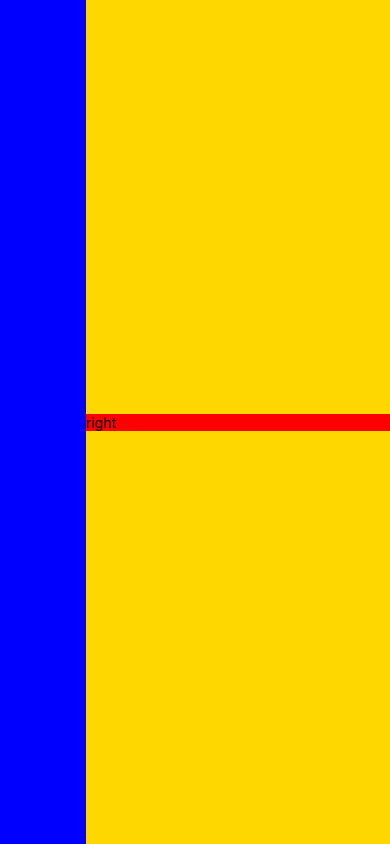
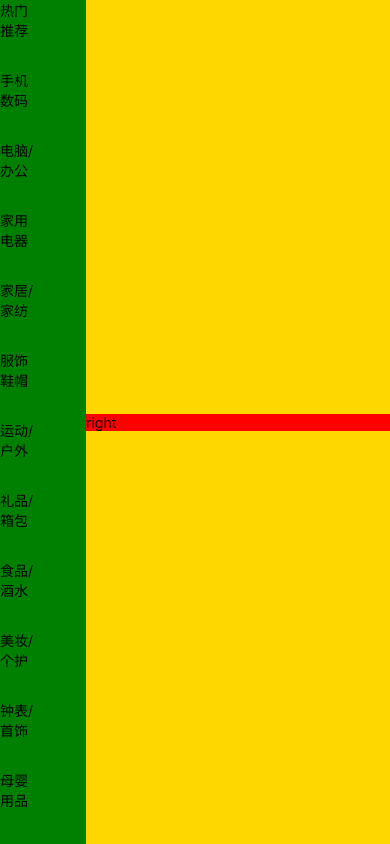
Before and after one commit to ShiYuanjun-Tim/rn2wxVerify, a React Native app: screen / in a window 390 px wide. Built offline with nearby package versions, Linux system fonts and the light colour scheme; no server answers.

Commit message:
some change

```diff
--- a/src/page/catalogHomeExample/data.js
+++ b/src/page/catalogHomeExample/data.js
@@ -1,4 +1,4 @@
-import Sign from "../sign"
+// import Sign from "../sign"
 import 'whatwg-fetch'
 
 const parentCatalogList= "https://mapi.wanlitong.com/mobileapi/m2s/catalog/parentCatalogList.do"
@@ -44,7 +44,7 @@ if(process.env.TARO_ENV === 'weapp') {
     return new Promise((res,rej)=>{
 
       data = Object.assign({},temp,data,{reqTime: Date.now()})
-      data.sign = Sign(data)
+      // data.sign = Sign(data)
 
       wx.request({
         url: parentCatalogList,
@@ -64,7 +64,7 @@ if(process.env.TARO_ENV === 'weapp') {
 
 export function getParentCatalogList(){
 
-  return fetch(parentCatalogList , {
+  /* return fetch(parentCatalogList , {
     method: 'POST',
     headers:{
       ['content-type']: 'application/x-www-form-urlencoded'
@@ -87,5 +87,11 @@ export function getParentCatalogList(){
     return data.json()
   }).catch(err=>{
     console.log('fail',err)
-  })
+  }) */
+
+return Promise.resolve({"body":{"compress":false,"encrypt":false,"message":"OK","mktEndDate":0,"mktPrice":false,"mktStartDate":0,"result":{"catalogList":[{"id":"2858","highLightCatalog":false,"catalogName":"热门推荐"},{"id":"1001","highLightCatalog":false,"catalogName":"手机数码"},{"id":"1002","highLightCatalog":false,"catalogName":"电脑/办公"},{"id":"1003","highLightCatalog":false,"catalogName":"家用电器"},{"id":"1004","highLightCatalog":false,"catalogName":"家居/家纺"},{"id":"3007","highLightCatalog":false,"catalogName":"服饰鞋帽"},{"id":"1006","highLightCatalog":false,"catalogName":"运动/户外"},{"id":"1005","highLightCatalog":false,"catalogName":"礼品/箱包"},{"id":"1007","highLightCatalog":false,"catalogName":"食品/酒水"},{"id":"1008","highLightCatalog":false,"catalogName":"美妆/个护"},{"id":"1009","highLightCatalog":false,"catalogName":"钟表/首饰"},{"id":"1010","highLightCatalog":false,"catalogName":"母婴用品"},{"id":"1011","highLightCatalog":false,"catalogName":"汽车用品"},{"id":"1012","highLightCatalog":false,"catalogName":"电子票券"}]},"statusCode":"0000"},"head":{"custString":"1.36","msgVersion":"3.6.1","reqAppId":"ios_app_wanlitong","reqTime":"1548511623711","rspCode":"0","rspDescription":"安全验证通过","rspTime":"1548511627044"}})
+.then(raw=>{
+  return raw.body.result.catalogList
+})
+
 }
--- a/src/page/catalogHomeExample/index.js
+++ b/src/page/catalogHomeExample/index.js
@@ -1,26 +1,38 @@
 
-import  * as   React from 'react';
+import * as React  from 'react';
 import {  View ,Text, TouchableOpacity, ScrollView, Image ,
   Dimensions,
   PixelRatio,
   Platform,
-
+  StyleSheet,
 } from 'react-native';
 import {getParentCatalogList} from './data'
+import {_alert} from './../utils'
 
 const {height,width} = Dimensions.get('window')
+debugger
 export default class Page extends React.Component {
 
   constructor(props) {
-    super(props)
-
+    super(props);
+    this.state = {
+      catalog:[],
+      selected:null
+    }
   }
   config = {
     navigationBarTitleText: '组件适配',
   }
 
   componentDidMount(){
-    getParentCatalogList()
+     getParentCatalogList().then(data=>{
+       console.log("getParentCatalogList done ")
+       const selected = this.state.selected
+       this.setState({
+        catalog:data,
+        selected: selected || data[0].id
+       })
+     }).catch(err=>{debugger})
 
     if (process.env.TARO_ENV === 'weapp'){
       console.log(wx.getSystemInfoSync())
@@ -45,9 +57,14 @@ export default class Page extends React.Component {
 
       return (
        <View flexContainer style={{flex:1,justifyContent:'center', alignItems:"center", flexDirection:'row' , backgroundColor:'gold', height }}>
-         <View flexContainer style={{backgroundColor:'blue', width:86 , height:'100%'}}>
+         <View flexContainer style={{backgroundColor:'blue', width:86 , height:'100%',}}>
            <ScrollView style={{ flex:1}} contentContainerStyle={{backgroundColor:'green'}}>
-
+            {
+              this.state.catalog.map((data , i)=>{
+                const sty = data.id == this.state.selected ? styles.selected :{};
+                 return <View key={data.id} style={[styles.cata,sty]}><Text>{data.catalogName}</Text></View>
+              })
+            }
            </ScrollView>
          </View>
 
@@ -59,3 +76,13 @@ export default class Page extends React.Component {
      );
   }
 }
+
+const styles = (StyleSheet ).create({
+  cata:{
+    height:70,
+    width:40
+  },
+  selected:{
+    color: 'red'
+  }
+})
```
